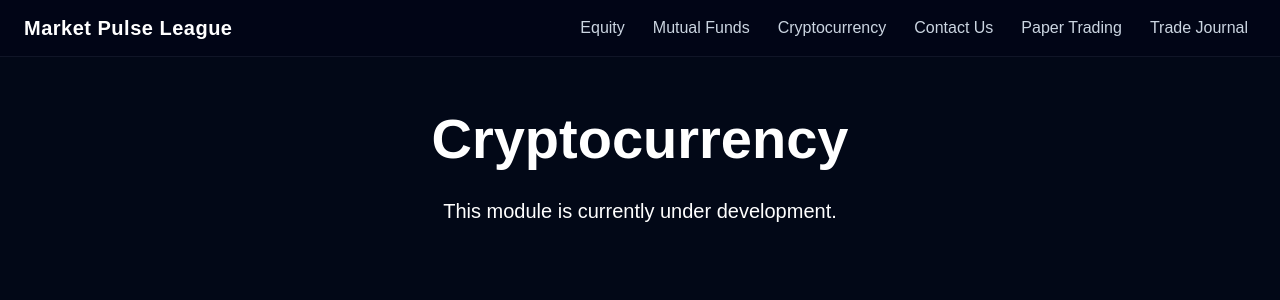
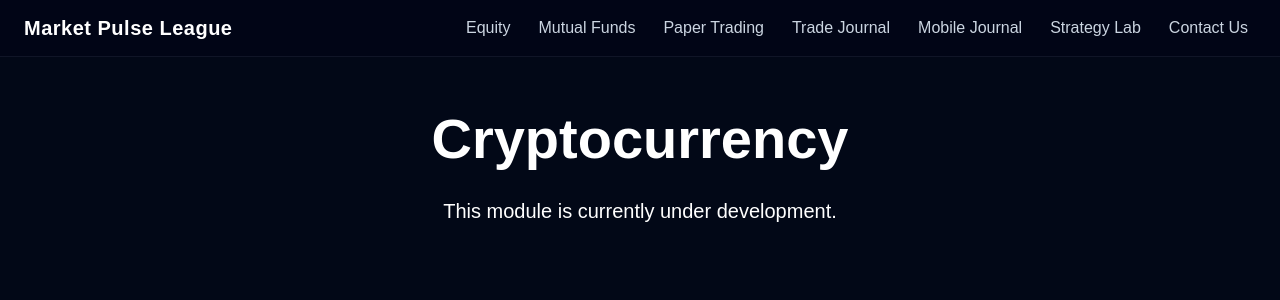
Before and after one commit to vinaykelkar/market-pulse-league, a Flask app: page /crypto in a window 1280 px wide. Shown: the top 300 px of the page. Run offline with Flask 3, Linux system fonts and the light colour scheme.

Commit message:
updated nav bar to include strategy lab and mob journal

```diff
--- a/templates/base.html
+++ b/templates/base.html
@@ -51,19 +51,13 @@
                             Mutual Funds
                         </a>
                     </li>
-
+<!--
                     <li class="nav-item">
                         <a class="nav-link" href="/crypto">
                             Cryptocurrency
                         </a>
                     </li>
-
-                    <li class="nav-item">
-                        <a class="nav-link" href="/contact">
-                            Contact Us
-                        </a>
-                    </li>
-
+-->
 					<li class="nav-item">
 						<a class="nav-link" href="/paper-trading">
 							Paper Trading
@@ -75,6 +69,24 @@
 							Trade Journal
 						</a>
 					</li>
+
+					<li class="nav-item">
+						<a class="nav-link" href="/journal-mobile">
+							Mobile Journal
+						</a>
+					</li>
+
+					<li class="nav-item">
+						<a class="nav-link" href="/strategy-lab">
+							Strategy Lab
+						</a>
+					</li>
+
+					<li class="nav-item">
+                        <a class="nav-link" href="/contact">
+                            Contact Us
+                        </a>
+                    </li>
 
                 </ul>
 
```
